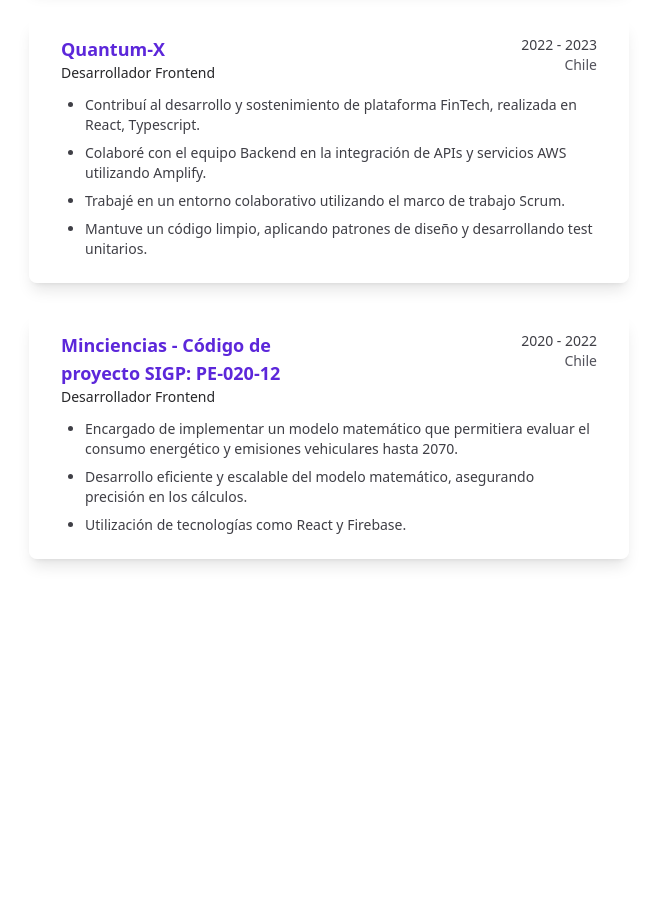
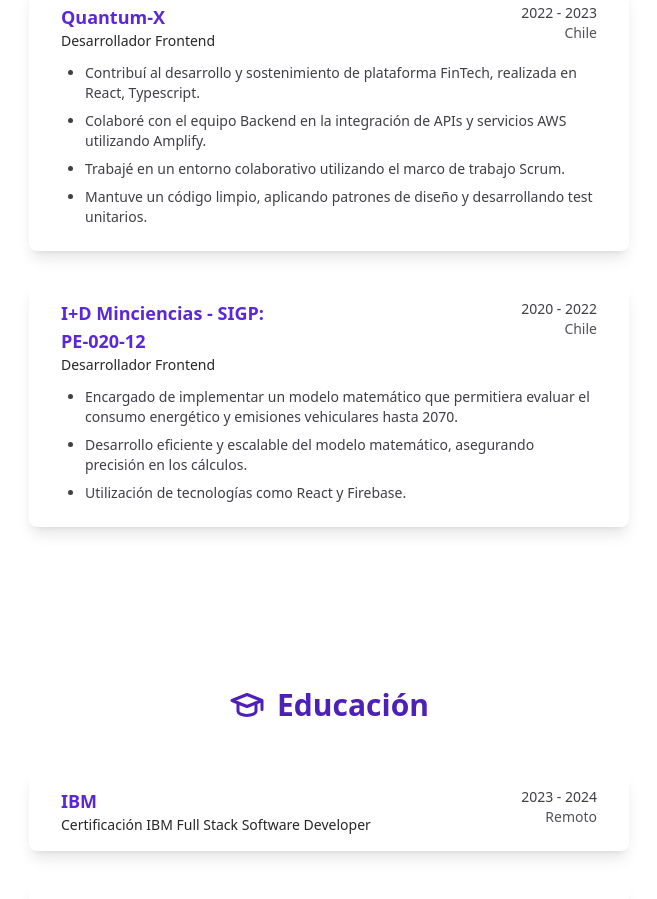
Before and after one commit to AlejandroMora15/astro-portfolio, an Astro site: page / in a window 1280 px wide. Shown: the part 1173-2072 px from the top of the page, without its empty margins (311-968 px from the left). Before the commit the page ends 1732 px from the top, so only its background shows below. Built offline with nearby package versions, Linux system fonts and the light colour scheme; Astro itself is replaced by a stand-in of ours.

Commit message:
Add Education and Work components

```diff
--- /dev/null
+++ b/src/components/Education.astro
@@ -0,0 +1,49 @@
+---
+import EducationIcon from '../icons/EducationIcon.astro';
+
+const data = [
+  {
+    school: 'IBM',
+    study: 'Certificación IBM Full Stack Software Developer',
+    location: 'Remoto',
+    period: '2023 - 2024',
+  },
+  {
+    school: 'Universidad Católica de Pereira',
+    study: 'Grado en Ingeniero en Sistemas y Telecomunicaciones',
+    location: 'Colombia',
+    period: '2018 - 2023',
+  },
+];
+---
+
+<section class='w-full'>
+  <div class='flex gap-3 justify-center items-center mb-12'>
+    <EducationIcon className='h-9 w-9 text-electric-violet-800' />
+    <h2
+      class='text-center text-2xl lg:text-3xl font-semibold text-electric-violet-800'
+    >
+      Educación
+    </h2>
+  </div>
+  <ul class='flex flex-col gap-8 items-center'>
+    {
+      data.map(({ school, study, period, location }) => (
+        <li class='w-full sm:w-[600px] backdrop-blur-sm bg-white/30 px-8 py-4 rounded-lg shadow-lg '>
+          <header class='flex justify-between'>
+            <div>
+              <h3 class='font-semibold text-lg text-electric-violet-700 '>
+                {school}
+              </h3>
+              <p class='text-zinc-800 text-sm'>{study}</p>
+            </div>
+            <div class='text-right text-sm'>
+              <p class='text-zinc-700'>{period}</p>
+              <p class='text-zinc-600'>{location}</p>
+            </div>
+          </header>
+        </li>
+      ))
+    }
+  </ul>
+</section>
--- a/src/components/Hero.astro
+++ b/src/components/Hero.astro
@@ -6,7 +6,7 @@
 ---
 
 <section
-  class='flex flex-col gap-8 sm:gap-9 md:gap-10 lg:gap-11 xl:gap-12 items-center text-center mb-36 md:mb-40 lg:mb-44 xl:mb-48'
+  class='flex flex-col gap-8 sm:gap-9 md:gap-10 lg:gap-11 xl:gap-12 items-center text-center'
 >
   <span
     class='text-xs bg-electric-violet-100 text-electric-violet-700 border-electric-violet-700 px-2 py-1 rounded-xl border-[1px]'
--- a/src/components/About.astro
+++ b/src/components/Work.astro
@@ -27,7 +27,7 @@
     ],
   },
   {
-    company: `Minciencias - Código de proyecto SIGP: PE-020-12`,
+    company: `I+D Minciencias - SIGP: PE-020-12`,
     position: 'Desarrollador Frontend',
     location: 'Chile',
     period: '2020 - 2022',
--- /dev/null
+++ b/src/icons/EducationIcon.astro
@@ -0,0 +1,21 @@
+---
+interface Props {
+  className: string;
+}
+
+const { className } = Astro.props;
+---
+
+<svg
+  class={className}
+  viewBox='0 0 24 24'
+  stroke-width='2'
+  stroke='currentColor'
+  fill='none'
+  stroke-linecap='round'
+  stroke-linejoin='round'
+>
+  <path stroke='none' d='M0 0h24v24H0z' fill='none'></path>
+  <path d='M22 9l-10 -4l-10 4l10 4l10 -4v6'></path>
+  <path d='M6 10.6v5.4a6 3 0 0 0 12 0v-5.4'></path>
+</svg>
--- a/src/layouts/Layout.astro
+++ b/src/layouts/Layout.astro
@@ -30,7 +30,7 @@
         </div>
       </div>
       <div
-        class='mx-6 sm:mx-24 md:mx-48 lg:mx-64 xl:mx-96 mt-24 sm:mt-28 md:mt-32 lg:mt-36 xl:mt-40'
+        class='mx-6 sm:mx-24 md:mx-48 lg:mx-64 xl:mx-96 my-24 sm:my-28 md:my-32 lg:my-36 xl:my-40'
       >
         <slot />
       </div>
--- a/src/pages/index.astro
+++ b/src/pages/index.astro
@@ -1,10 +1,14 @@
 ---
 import Layout from '../layouts/Layout.astro';
 import Hero from '../components/Hero.astro';
-import About from '../components/About.astro';
+import Work from '../components/Work.astro';
+import Education from '../components/Education.astro';
 ---
 
 <Layout title='Alejandro Morales Ríos'>
-  <Hero />
-  <About />
+  <div class='w-full flex flex-col gap-40'>
+    <Hero />
+    <Work />
+    <Education />
+  </div>
 </Layout>
```
